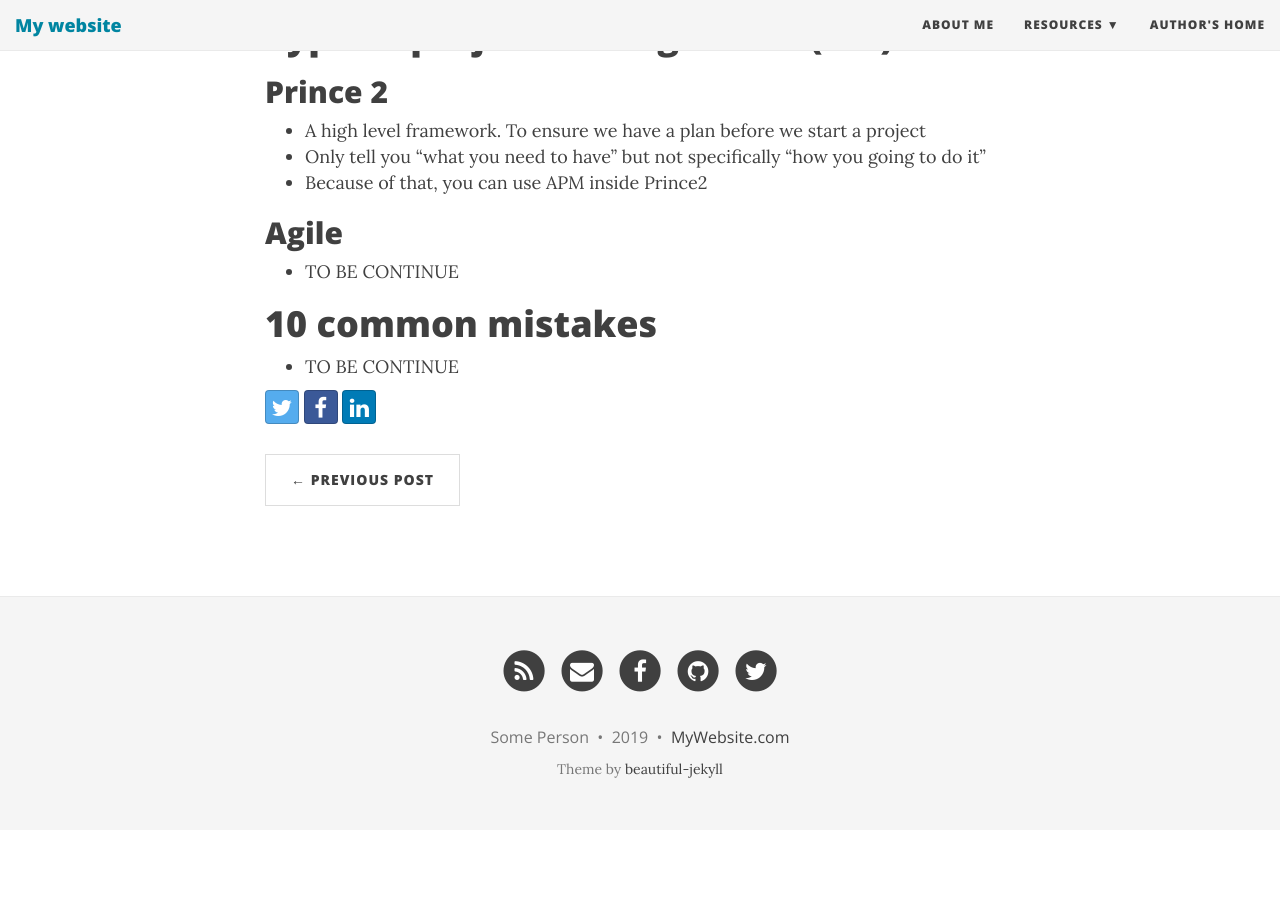
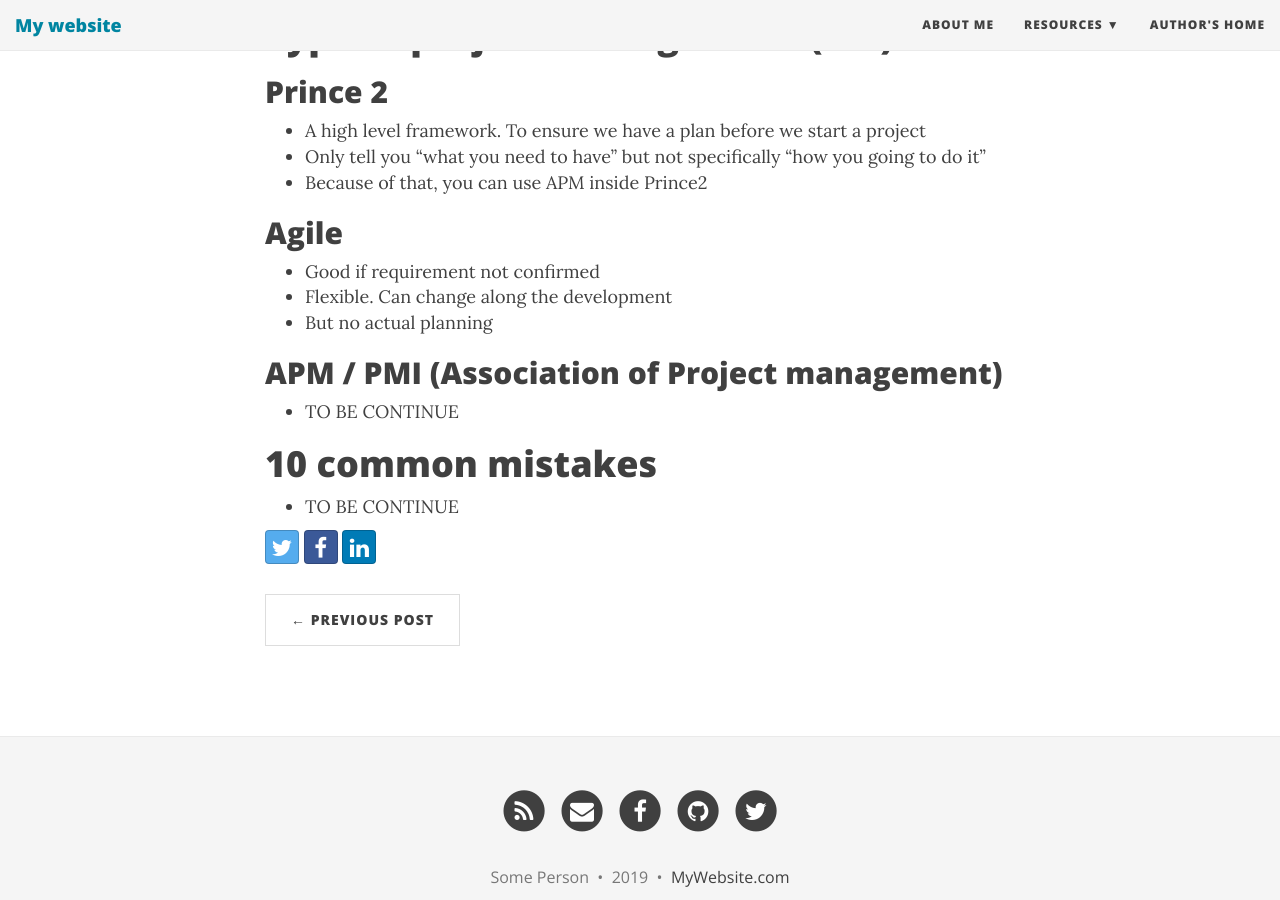
Before and after one commit to hassifmohd/project-management, a Jekyll site: the page built from _posts/2019-07-01-master-project-management-avoid-the-10-most-common-mistakes-chapter1.md, in a window 1280 px wide and 900 px high, scrolled down 1191 px. Built offline with Jekyll 4.4.1, drawn with Linux system fonts in a browser that asks for light colours; nearby versions of some CDN libraries; before the commit the page ends 2021 px from its top, so only the background shows below that.

Commit message:
put agile

```diff
--- a/_posts/2019-07-01-master-project-management-avoid-the-10-most-common-mistakes-chapter1.md
+++ b/_posts/2019-07-01-master-project-management-avoid-the-10-most-common-mistakes-chapter1.md
@@ -43,6 +43,12 @@ Is a project when met any of this criteria
 
 ## Agile
 
+- Good if requirement not confirmed
+- Flexible. Can change along the development
+- But no actual planning
+
+## APM / PMI (Association of Project management)
+
 - TO BE CONTINUE
 
 # 10 common mistakes
```
